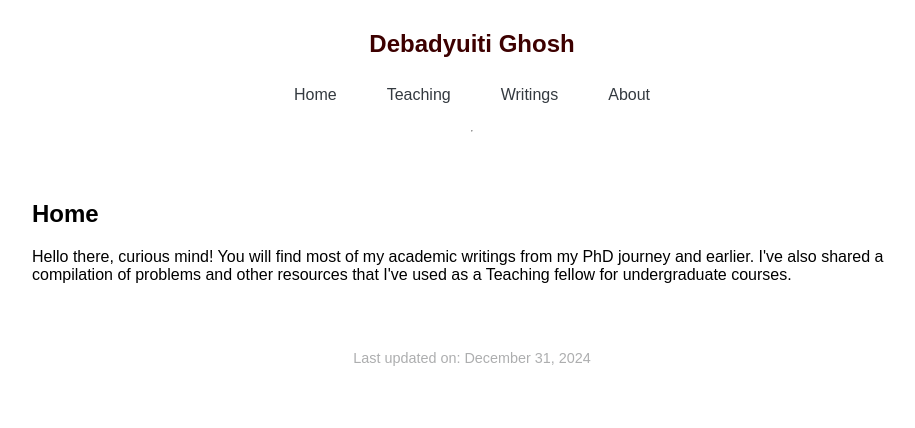
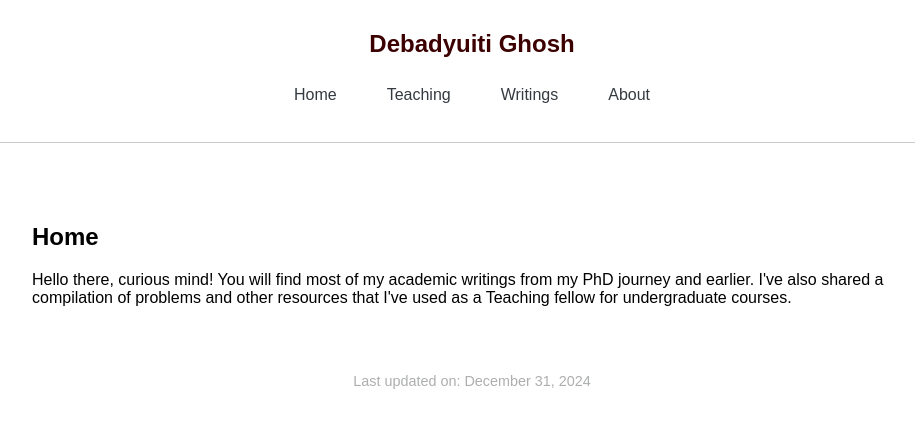
Before and after one commit to debadyuitighosh/debadyuitighosh.github.io, a Jekyll site: the page built from index.html, in a window 1280 px wide. Shown: the top 428 px of the page, without its empty margins (168-1083 px from the left). Built offline with Jekyll 4.4.1, drawn with Linux system fonts in a browser that asks for light colours.

Commit message:
Update style.css

```diff
--- a/assets/style.css
+++ b/assets/style.css
@@ -1,3 +1,5 @@
+hr { border: 0; height: 1px; background: #ccc; margin: 20px 0; }
+
 /* For the TEACHING page */
 .teaching-page h2 {
     margin-top: 20px;
```
